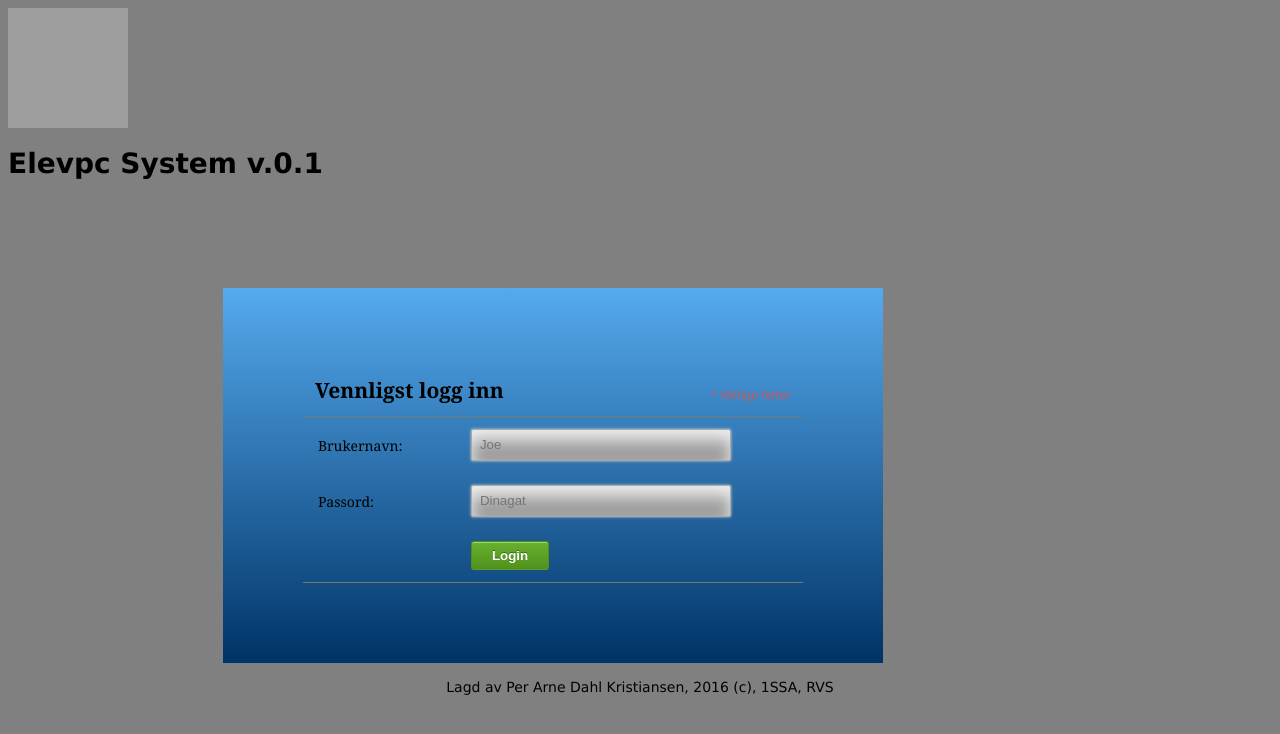
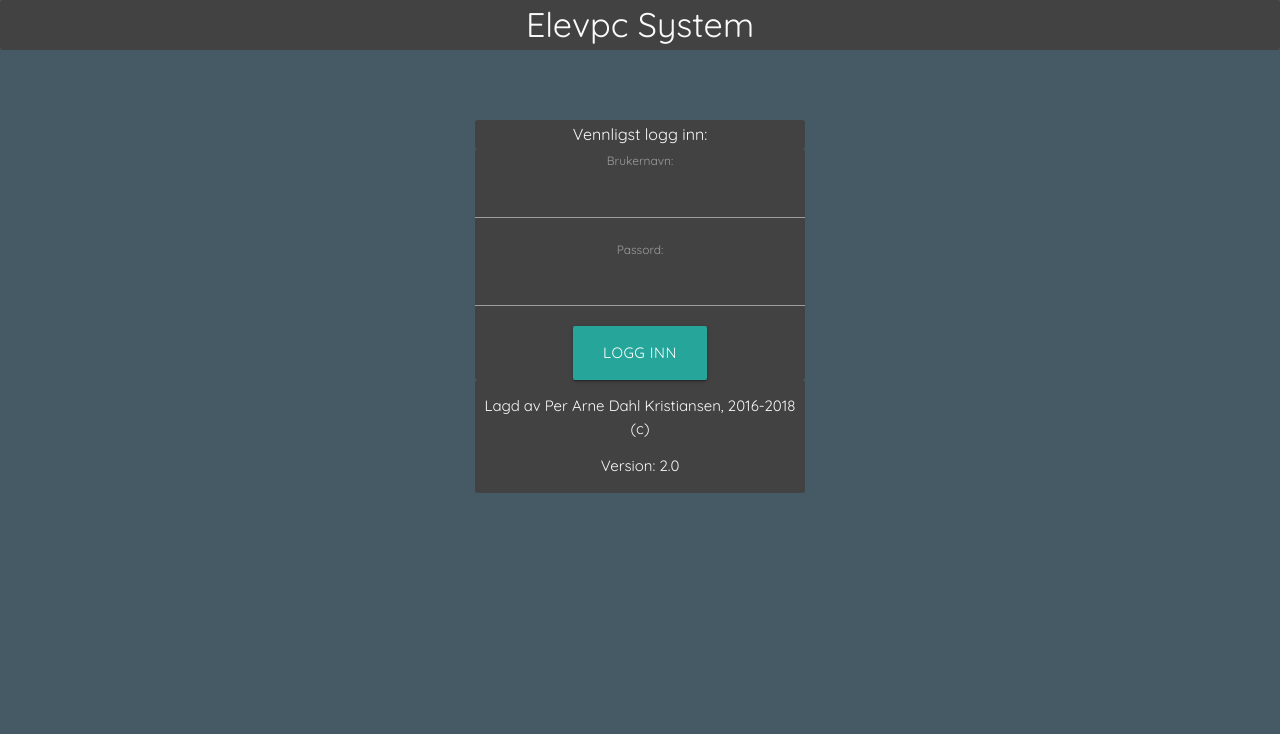
Before and after one commit to ItsaPerryBob/RVS-DB, a PHP site: page / in a window 1280 px wide. Shown: the top 734 px of the page. Run offline with PHP 8.4, Linux system fonts and the light colour scheme; some libraries are stand-ins or nearby versions; grey boxes are pictures that could not be loaded.

Commit message:
Changes in the changelog

```diff
--- /dev/null
+++ b/fields.php
@@ -0,0 +1,3 @@
+<?php
+	exec("pdftk Lenovo.pdf dump_datafields > fields.txt");
+?>
--- a/index.php
+++ b/index.php
@@ -7,37 +7,32 @@
 ?>
 
 <!DOCTYPE html>
-<html>
-<head>
-	<meta http-equiv="Content-Type" content="text/html; charset=ISO-8859-1" />
-	<title>Elevpc system v.0.1</title>
-<img src="/images/pclogo.png" alt="Laptop" height="120" width="120">
-		<h1>Elevpc System v.0.1</h1>
-			<link rel="stylesheet" media="screen" href="login.css" >
-</head>
-<body>
-<form class="contact_form" action="verify.php" method="post" name="contact_form">
-    <ul>
-        <li>
-             <h2>Vennligst logg inn</h2>
-             <span class="required_notification">* Viktige felter</span>
-        </li>
-        <li>
-            <label for="name">Brukernavn:</label>
-            <input type="text"  placeholder="Joe" required  name="name"/>
-	    <span class="form_hint">Proper format "Joe"</span>
-        </li>
-	 <li>
-            <label for="name">Passord:</label>
-            <input type="password"  placeholder="Dinagat" required name="pass"/>
-	    <span class="form_hint">Proper format "xxxxxxx"</span>
-        </li>
-        <li>
-        	<button class="submit" type="submit">Login</button>
-        </li>
-    </ul>
 
-<span><center> Lagd av Per Arne Dahl Kristiansen, 2016 (c), 1SSA, RVS </center></span>
-</form>
-</body>
-</html>
+<link rel="stylesheet" href="https://cdnjs.cloudflare.com/ajax/libs/materialize/0.98.1/css/materialize.css"/>
+<link rel="stylesheet" href="style1.css"/>
+<div class="login">
+		<h4>Elevpc System</h4>
+</div>
+
+<div class="box">
+<div class="login">
+<h4 class="label2">Vennligst logg inn:</h4>
+</div>
+<div class="login" action="verify.php" method="post" name="contact_form">
+
+             <label>Brukernavn:</label>
+            <input type="text" class="login"   required  name="name"/>
+            <label>Passord:</label>
+            <input type="password" class="login" required name="pass"/>
+            <button class="btn-large" type="submit">Logg inn</button>
+
+			<input type="checkbox" checked="checked"/>
+            </div>
+
+			<div class="login">
+<p class="center">
+ Lagd av Per Arne Dahl Kristiansen, 2016-2018 (c)
+</p>
+<p class="center"> Version: 2.0 </p>
+</div>
+</div>
--- a/search.php
+++ b/search.php
@@ -44,7 +44,7 @@ $find = mysql_query("SELECT * FROM data WHERE fname LIKE'%$key%'");
 		</tr>
 </table>
 <form class="contact_form" action="search.php" method="post" name="contact_form">
-    <ul>
+    <center>
         <li>
              <h2>Resultater:</h2>
              <span class="required_notification">Vi fant dette i databasen:</span>
@@ -60,6 +60,7 @@ $find = mysql_query("SELECT * FROM data WHERE fname LIKE'%$key%'");
 				  echo "<th>Maskinnavn/merke</th>";
 				  echo "<th>Modell</th>";
 				   echo "<th>Utlevert</th>";
+				    echo"<th>tyveringsmerke</th>";
 				  echo "</tr>";
 			while($row = mysql_fetch_array($find)){
 				  echo "<tr class='t1'>";
@@ -70,6 +71,7 @@ $find = mysql_query("SELECT * FROM data WHERE fname LIKE'%$key%'");
 				  echo "<td>".$row['machinename']."</td>";
 				   echo "<td>".$row['model']."</td>";
 				  echo "<td>".$row['delivered']."</td>";
+				  echo"<td>".$row['tyveringsmerke']."</td>";
 			?>
 				  <td>
 					<a href="edit.php?id=<?php echo $row['id'];?>" class='action'>Endre</a> |
@@ -82,7 +84,7 @@ $find = mysql_query("SELECT * FROM data WHERE fname LIKE'%$key%'");
 			echo "</table>";
 		?>
 	</li>
-    </ul>
+    </center>
 <span><center> Lagd av Per Arne Dahl Kristiansen, 2016 (c), 1SSA, RVS </center></span>
 </form>
 </body>
--- /dev/null
+++ b/style1.css
@@ -0,0 +1,72 @@
+/** CSS (SCSS) **/
+@import url("https://fonts.googleapis.com/css?family=Quicksand");
+body {
+  background: #455a64; }
+
+h4 {
+  text-align: center;
+  color: #fafafa;
+  margin: 3px;
+  padding: 3px;
+  font-family: 'Quicksand', sans-serif; }
+
+p {
+  text-align: center;
+  color: #fafafa; }
+
+.login {
+  z-index: auto;
+  border-radius: 4px;
+  background: #424242;
+  font-family: 'Quicksand', sans-serif;
+  align-items: center;
+  text-align: center;
+  align-content: center;
+  align-self: center;
+  border-radius: 3px 3px 3px; }
+
+.login h2 {
+  Color: white;
+  font-family: 'Quicksand', sans-serif;
+  font-size: 23px;
+  text-align: center; }
+
+.login input {
+  display: inline-block;
+  box-shadow: 2px 3px;
+  width: 300px;
+  font-size: 14px;
+  color: white;
+  background: #212121;
+  outline: none;
+  border: 1px solid #e0f2f1 teal lighten-5;
+  border-radius: 5px;
+  line-height: 20px;
+  height: 40px;
+  align-items: center; }
+
+.login .login-btn {
+  background: #212121;
+  font-size: 18px;
+  line-height: 20px;
+  align-items: center; }
+
+.login .register-btn {
+  background: #212121;
+  font-size: 18px;
+  line-height: 20px; }
+
+.box {
+  padding: 20px 20px 0px;
+  z-index: auto;
+  border-radius: 2%;
+  border-width: 250px;
+  width: 320px;
+  margin: 50px auto;
+  height: 4.6em;
+  text-align: center;
+  width: 370px; }
+
+.label2{
+font-size: 16px;
+}
--- a/users.php
+++ b/users.php
@@ -46,7 +46,6 @@ $find = mysql_query("select * from users");
 		</tr>
 </table>
 <form class="contact_form" action="search.php" method="post" name="contact_form">
-    <ul>
         <li>
              <h2>Søkeresultater:</h2>
              <span class="required_notification">Følgende søk matcher vår database:</span>
@@ -72,7 +71,6 @@ $find = mysql_query("select * from users");
 			echo "</table>";
 		?>
 	</li>
-    </ul>
 
 </form>
 </body>
```
Also changed, not shown: Database.sql (added, +178 -0 lines), add.php (+3 -6 lines), edit.php (+41 -11 lines), find.php (+7 -7 lines), home.php (+19 -14 lines), pdf.php (added, +22 -0 lines), view.php (+16 -6 lines), README.md, invalid.png (added), pclogo.png (added), red_asterisk.png (added), valid.png (added).
